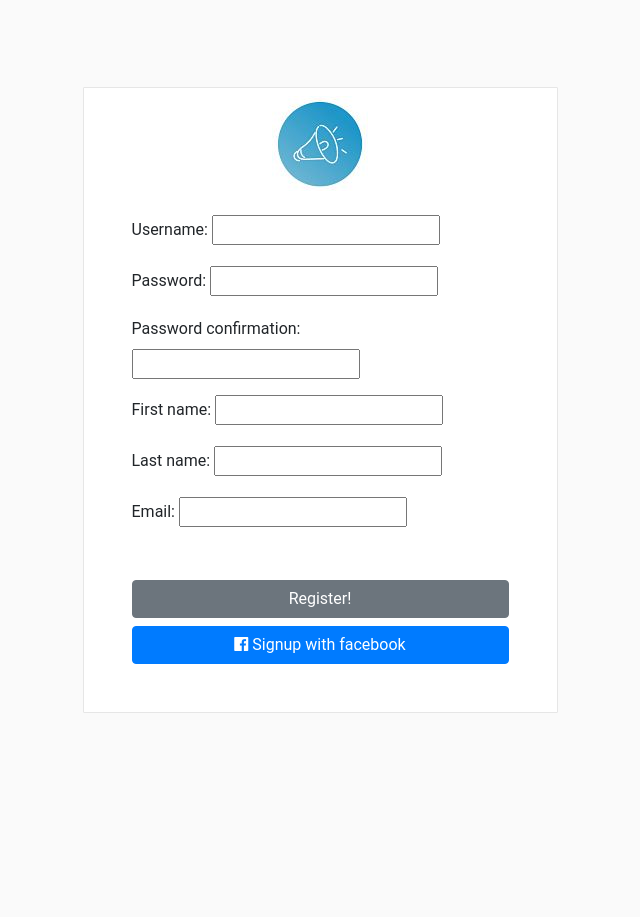
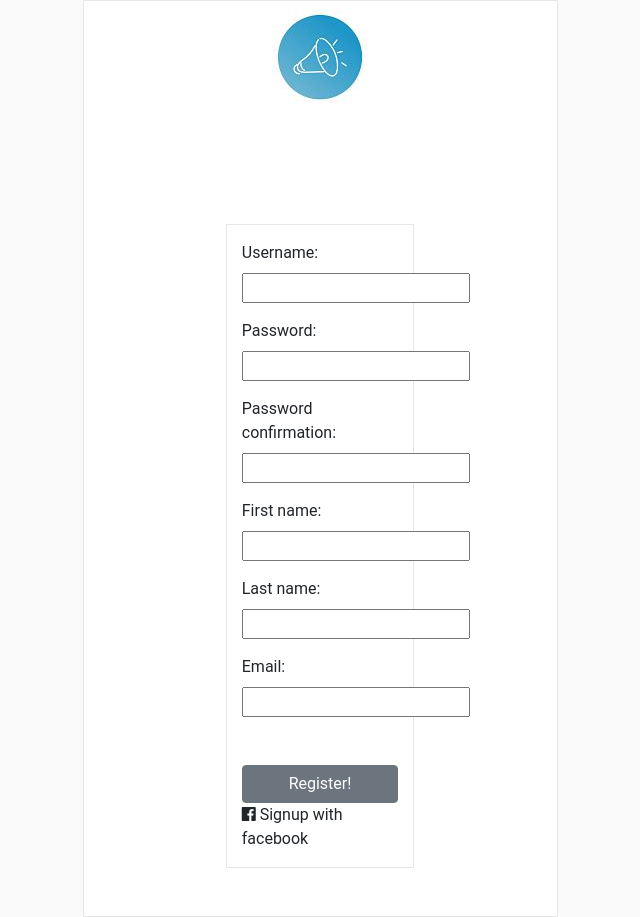
Before and after one commit to YUND4/singer, a Django app: page /users/signup/ in a window 1280 px wide. Shown: the whole page, without its empty margins (320-960 px from the left). Before the commit the page ends 713 px from the top, so only its background shows below. Run offline with Django 3.2, Linux system fonts and the light colour scheme; some libraries are stand-ins or nearby versions.

Commit message:
Update signup.html

```diff
--- a/templates/users/signup.html
+++ b/templates/users/signup.html
@@ -7,17 +7,24 @@
 {% endblock %}
 
 {% block container %}
-
+<div class="container">
+   <div class="row justify-content-md-center">
+      <div class="col-6 pt-3 pb-3" id="profile-box">
                <form action="{% url 'users:signup' %}" method="POST">
                {% csrf_token %}
                  <form method="POST" enctype="multipart/form-data">
                 {{ form.as_p }}
 
 
-        <button class="btn btn-secondary btn-block mt-5" type="submit">Register!</button>
+                <button class="btn btn-secondary btn-block mt-5" type="submit">Register!</button
+
          <a class="btn btn-primary btn-block" href="#"facebook" method="oauth2" %}">
             <span class="fab fa-facebook"></span>
             Signup with facebook
          </a>
 
+      </div>
+   </div>
+</div>
+
 {% endblock %}
```
Lines whose indentation alone changed are shown as unchanged.
